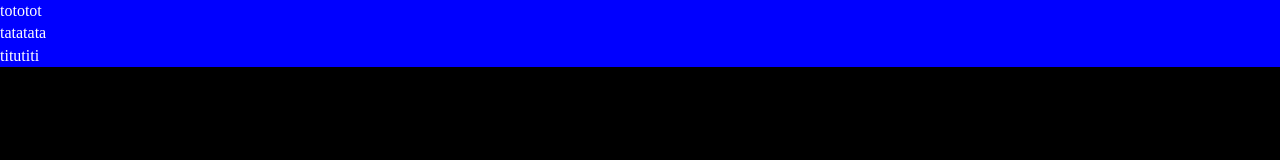
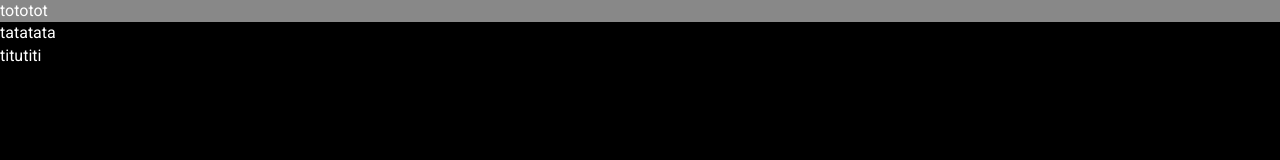
Before and after one commit to sammour/score_n-co, a plain HTML site: page index.html in a window 1280 px wide. Drawn offline with nearby package versions, Linux system fonts and the light colour scheme.

```diff
--- a/css/main.css
+++ b/css/main.css
@@ -19,15 +19,20 @@ html {
 body {
     color:black;
     background-color:black;
+    font-family: 'Roboto', sans-serif;;
     /*background-image:url();*/
 }
 
 div {
     color:white;
-    background-color: blue;
+
 }
 
 header{
+    height: 15%;
+   /* background-image: url("");*/
+    background-color: #888888;
+    color: grey;
 
 }
 
--- a/index.html
+++ b/index.html
@@ -11,7 +11,7 @@
   <link rel="manifest" href="site.webmanifest">
   <link rel="apple-touch-icon" href="icon.png">
   <!-- Place favicon.ico in the root directory -->
-
+  <link href="https://fonts.googleapis.com/css?family=Roboto" rel="stylesheet">
   <link rel="stylesheet" href="css/normalize.css">
   <link rel="stylesheet" href="css/main.css">
 </head>
@@ -46,6 +46,7 @@
   <script src="js/main.js"></script>
   <script src="anime.min.js"></script>
 
+
   <!-- Google Analytics: change UA-XXXXX-Y to be your site's ID. -->
   <script>
     window.ga = function () { ga.q.push(arguments) }; ga.q = []; ga.l = +new Date;
```
Also changed, not shown: img/iconmonstr-basketball-1(1).svg (added), img/iconmonstr-basketball-1.svg (added), img/iconmonstr-eye-3.svg (added), img/iconmonstr-microphone-7.svg (added), img/iconmonstr-photo-camera-4.svg (added), 1 other file.
